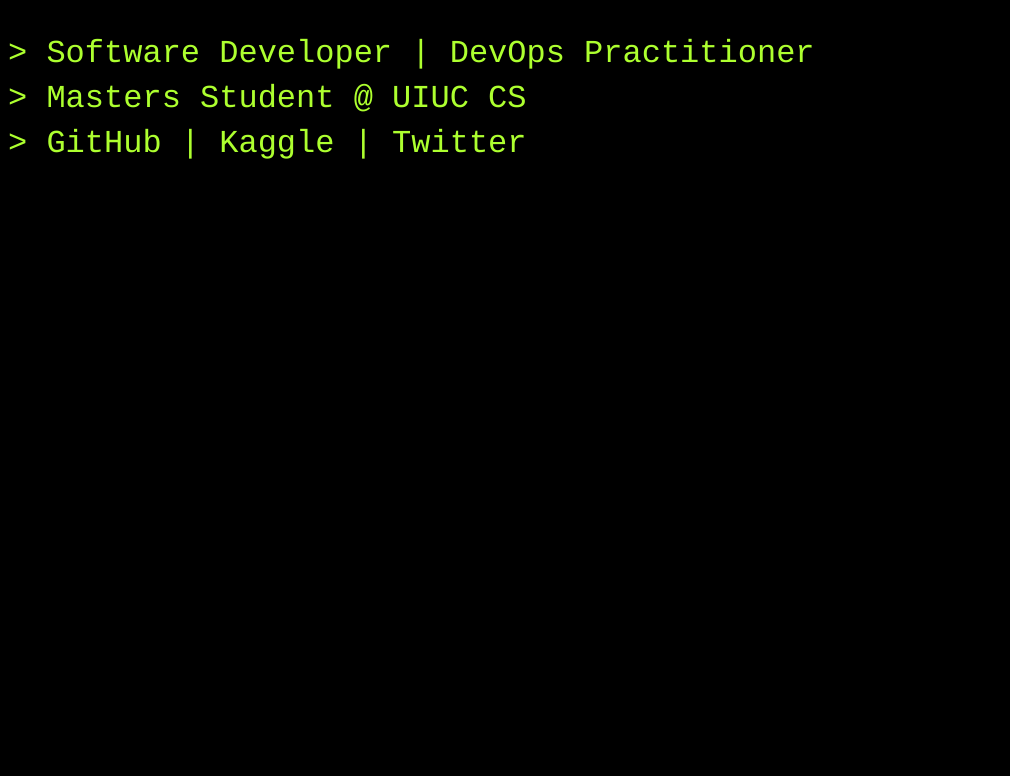
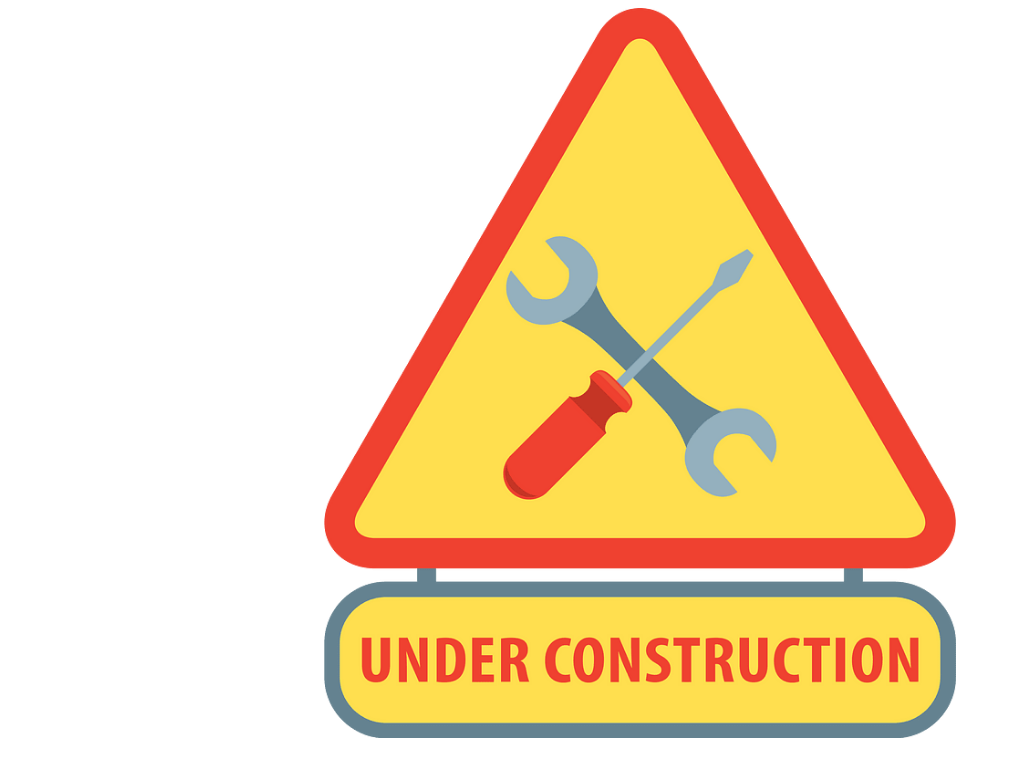
Before and after one commit to umarmahmud/umarmahmud.github.io, a plain HTML site: page index.html in a window 1280 px wide. Shown: the whole page, without its empty margins (0-1010 px from the left). Drawn offline with Linux system fonts and the light colour scheme.

Commit message:
updating

```diff
--- a/index.html
+++ b/index.html
@@ -3,21 +3,14 @@
     <head>
         <meta charset="UTF-8">
         <meta name="viewport" content="width=device-width, initial-scale=1.0">
-        <meta name="description" content="Learn more about me.">
         <title>
-            Hello, World!
+            umarmahmud.com
         </title>
         <style>
-            body        {background-color: black;}
-            p           {color: greenyellow; font-family: Courier; line-height: 1.4; font-size: 2.5vw;}
-            a:any-link  {color: greenyellow; text-decoration: none;}
+            img {display: block; margin: auto; width: 50%;}
         </style>
     </head>
     <body>
-        <p>
-            > Software Developer | DevOps Practitioner<br>
-            > Masters Student @ UIUC CS<br>
-            > <a href="https://github.com/umarmahmud">GitHub</a> | <a href="https://www.kaggle.com/umarmahmud">Kaggle</a> | <a href="https://twitter.com/umar54000">Twitter</a>
-        </p>
+        <img src="construction.png">
     </body>
 </html>
```
Also changed, not shown: construction.png (added).
